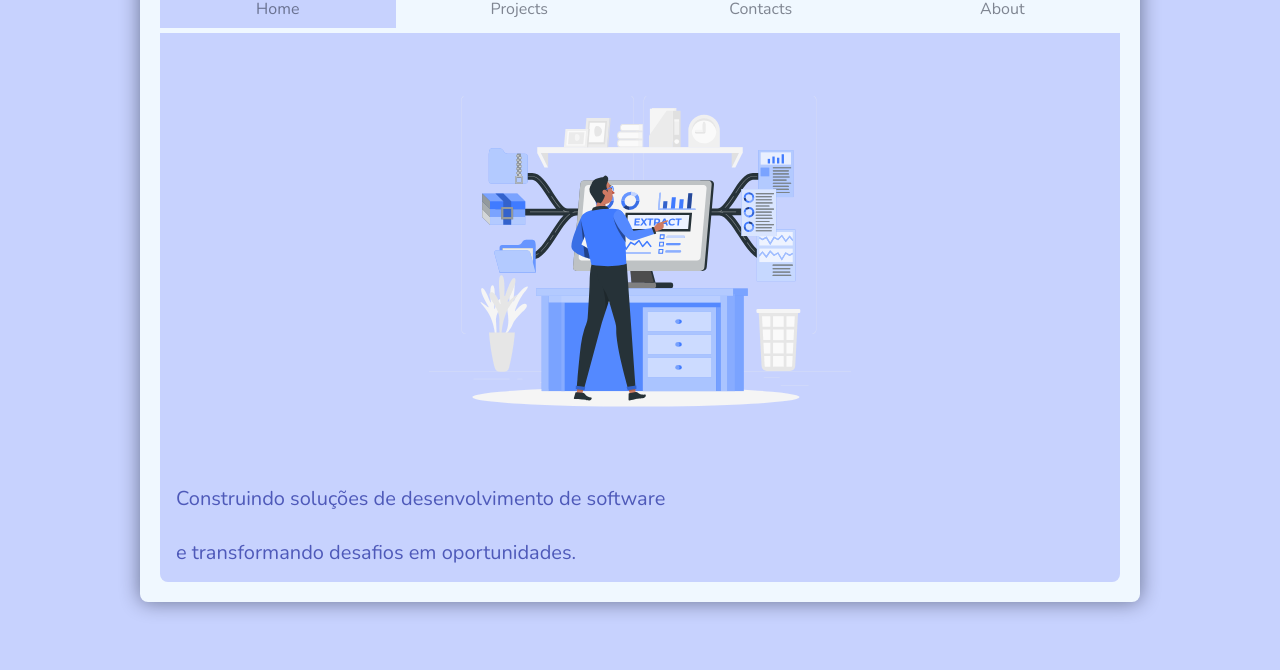
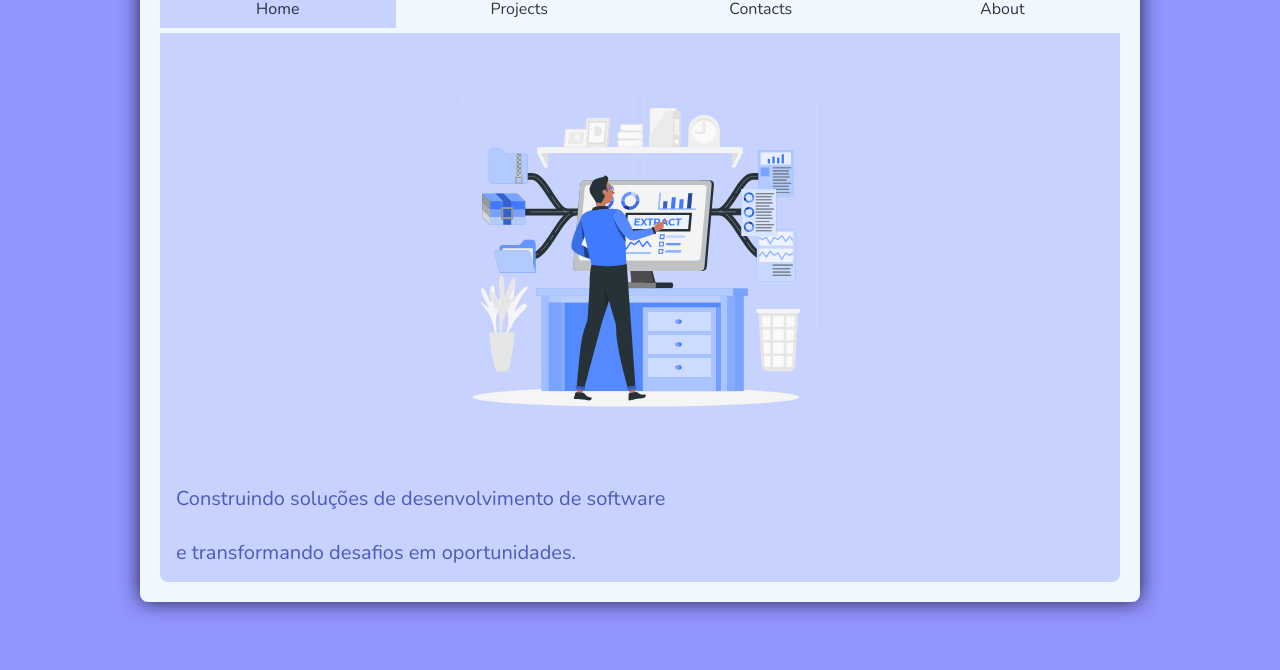
Before and after one commit to briito/portfolio, a plain HTML site: page index.html in a window 1280 px wide. Shown: the part 130-800 px from the top of the page. Drawn offline with nearby package versions, Linux system fonts and the light colour scheme.

Commit message:
new commit

```diff
--- a/src/styles/styles.css
+++ b/src/styles/styles.css
@@ -8,7 +8,7 @@
     --grey1: #f0f8ff;
     --grey2: #c7d2fe;
     --grey2-hover: #dae0fa;
-    --grey3: #02061779;
+    --grey3: #020617ce;
     --black: #070707;
 
 }
@@ -24,7 +24,7 @@
 }
 
 body {
-    background-color: var(--grey2);
+    background-color: var(--main);
     display: flex;
     align-items: center;
     justify-content: center;
```
